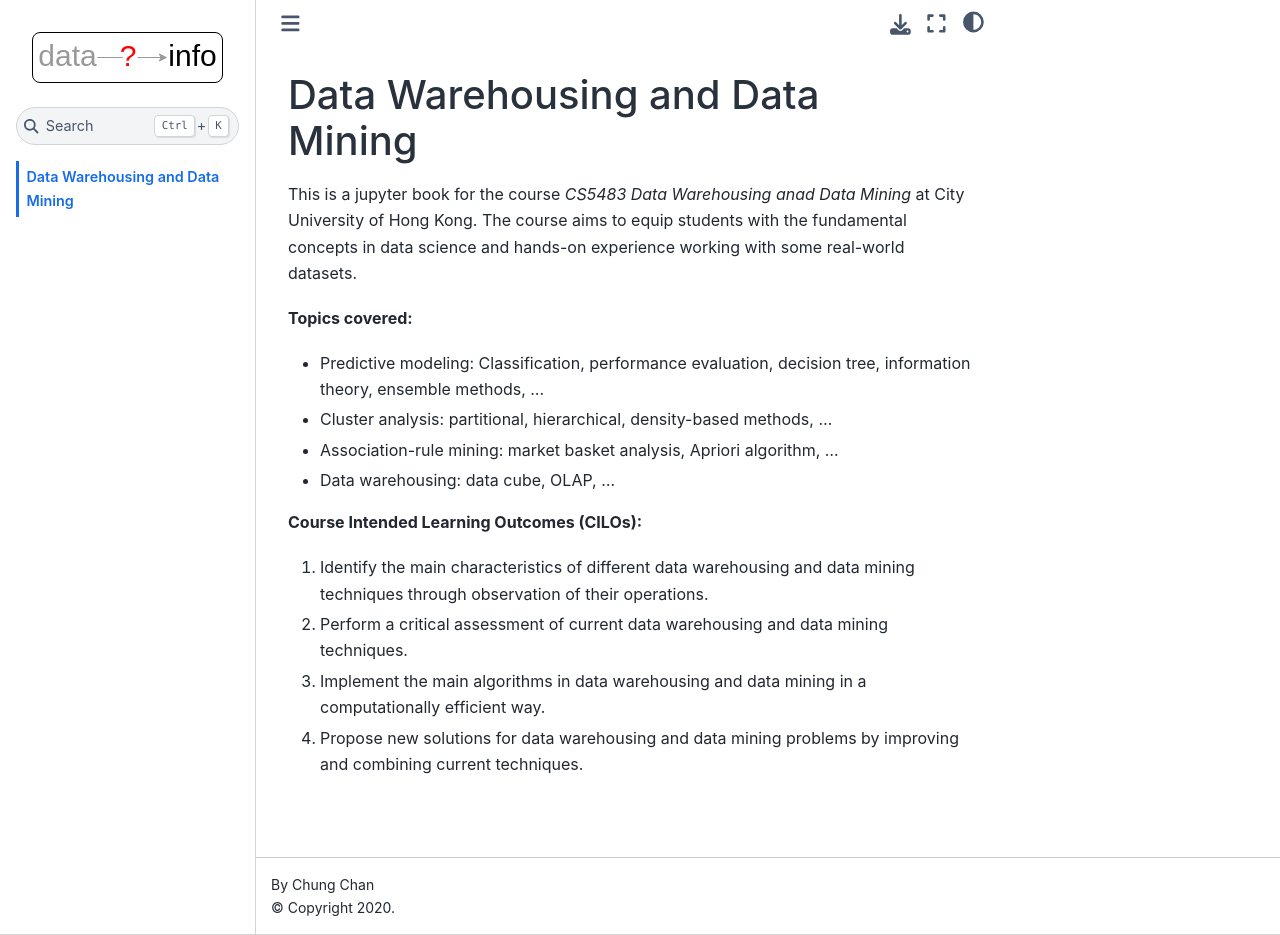
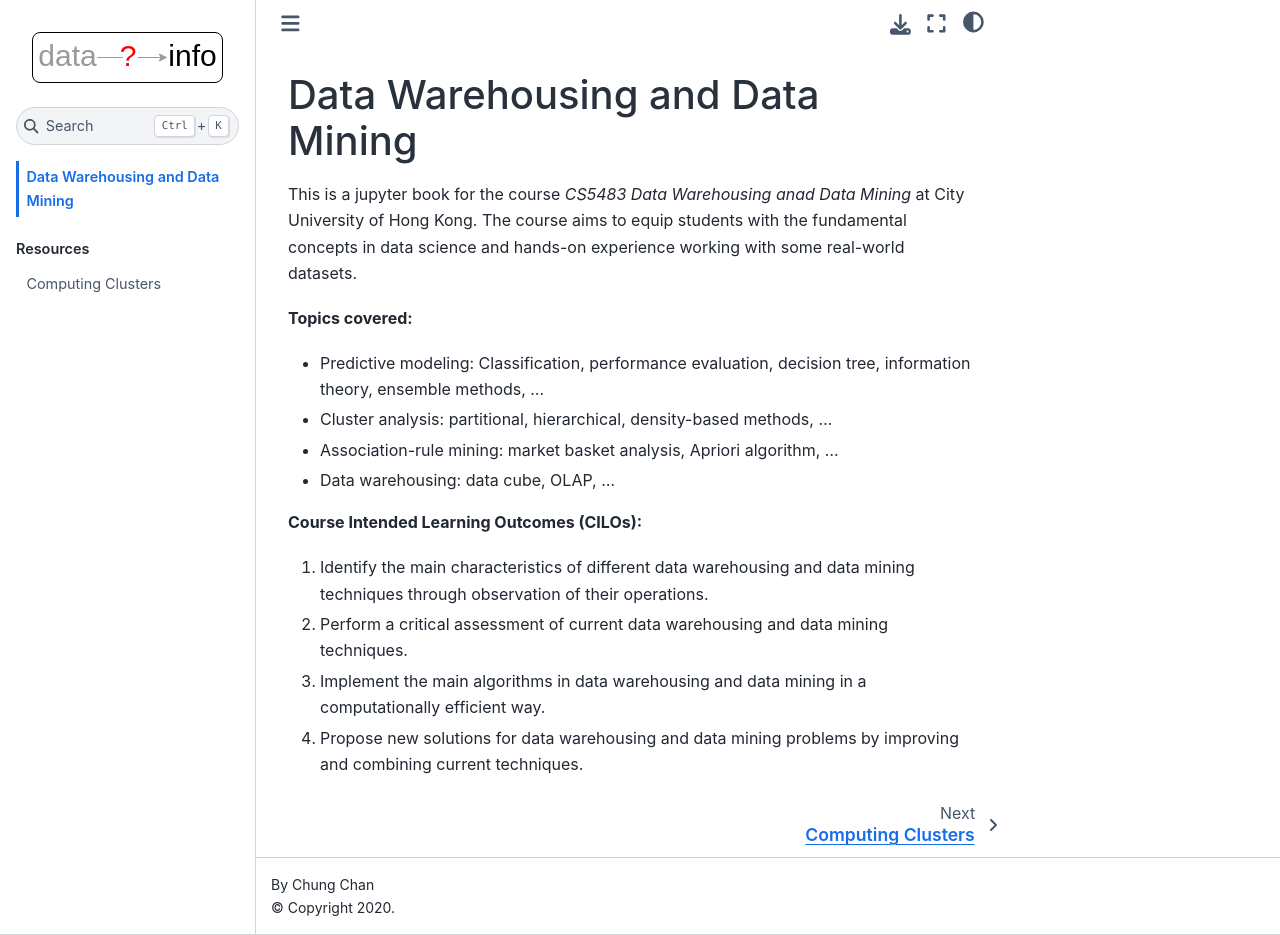
Before and after one commit to ccha23/cs5483_21b, a Jupyter Book: the page built from README.md, in a window 1280 px wide and 935 px high. Built offline with Jupyter Book 1.0.4 settings and Sphinx 7.4.7 and the Sphinx Book theme 1.1.4, drawn with Linux system fonts in a browser that asks for light colours; pages that are not in the unit, such as notebooks, are missing from menus.

Commit message:
Computer clusters

```diff
--- a/_toc.yml
+++ b/_toc.yml
@@ -67,3 +67,8 @@
   numbered: false
   chapters:
   - file: TutorialB/Frequent-Pattern Analysis
+
+- part: Resources
+  numbered: false
+  chapters:
+  - file: Resources/Computing Clusters
```
Also changed, not shown: Resources/Computing Clusters.ipynb (added).
